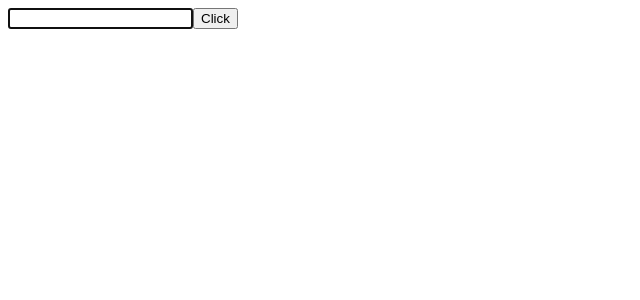
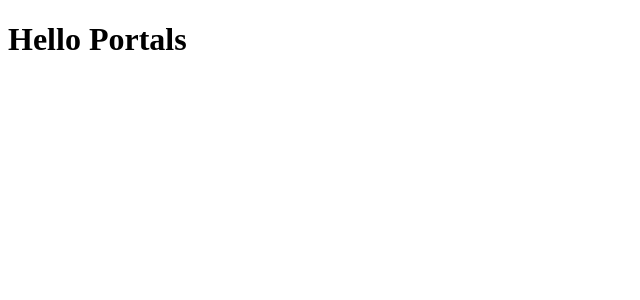
Before and after one commit to kashyapkapdi/REACT-JS-PRACTICES, a React (Create React App) app: page / in a window 1280 px wide. Shown: the top 300 px of the page, without its empty margins (0-640 px from the left). Built offline with nearby package versions, Linux system fonts and the light colour scheme.

Commit message:
Learn how to use Portals in react js and what use of the portals

```diff
--- a/public/index.html
+++ b/public/index.html
@@ -1,14 +1,12 @@
 <!DOCTYPE html>
 <html lang="en">
+
 <head>
   <meta charset="utf-8" />
   <link rel="icon" href="%PUBLIC_URL%/favicon.ico" />
   <meta name="viewport" content="width=device-width, initial-scale=1" />
   <meta name="theme-color" content="#000000" />
-    <meta
-      name="description"
-      content="Web site created using create-react-app"
-    />
+  <meta name="description" content="Web site created using create-react-app" />
   <link rel="apple-touch-icon" href="%PUBLIC_URL%/logo192.png" />
   <!--
       manifest.json provides metadata used when your web app is installed on a
@@ -26,6 +24,7 @@
     -->
   <title>React App</title>
 </head>
+
 <body>
   <noscript>You need to enable JavaScript to run this app.</noscript>
   <div id="root"></div>
@@ -39,5 +38,7 @@
       To begin the development, run `npm start` or `yarn start`.
       To create a production bundle, use `npm run build` or `yarn build`.
     -->
+  <div id="portal-root"></div>
 </body>
+
 </html>
--- a/src/App.js
+++ b/src/App.js
@@ -1,5 +1,5 @@
 import React, { Component } from "react";
-import RefsDemo from "./components/Refs/RefsDemo";
+import Portals from "./components/Portals/Portals";
 class App extends Component {
   state = {
     userName: "Kashyap",
@@ -10,7 +10,7 @@ class App extends Component {
     // this is the demo of Short circuit conditional rendering.
     return (
       <div>
-        <RefsDemo />
+        <Portals />
       </div>
     );
   }
--- /dev/null
+++ b/src/components/Portals/Portals.js
@@ -0,0 +1,13 @@
+import React from "react";
+import ReactDOM from "react-dom";
+
+function Portals() {
+  return ReactDOM.createPortal(
+    <div>
+      <h1>Hello Portals</h1>
+    </div>,
+    document.getElementById("portal-root")
+  );
+}
+
+export default Portals;
```
Lines whose indentation alone changed are shown as unchanged.
